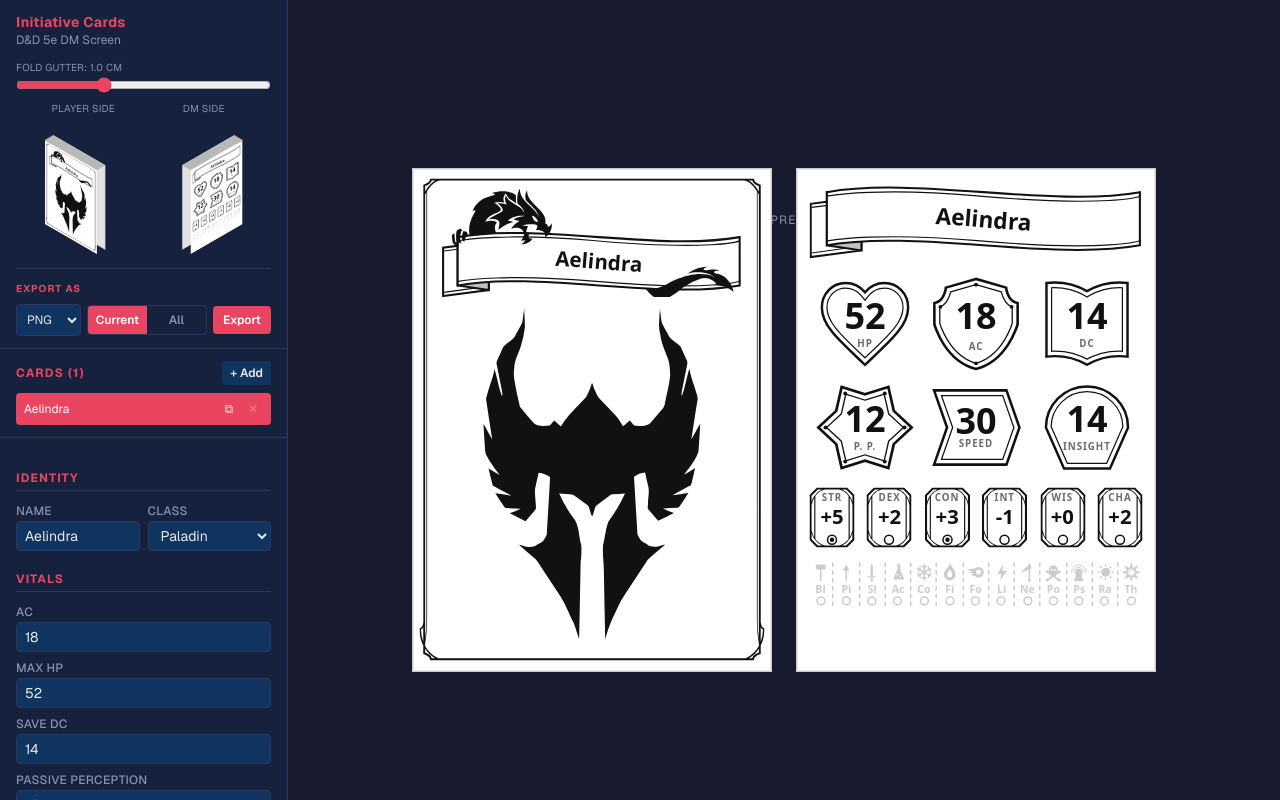
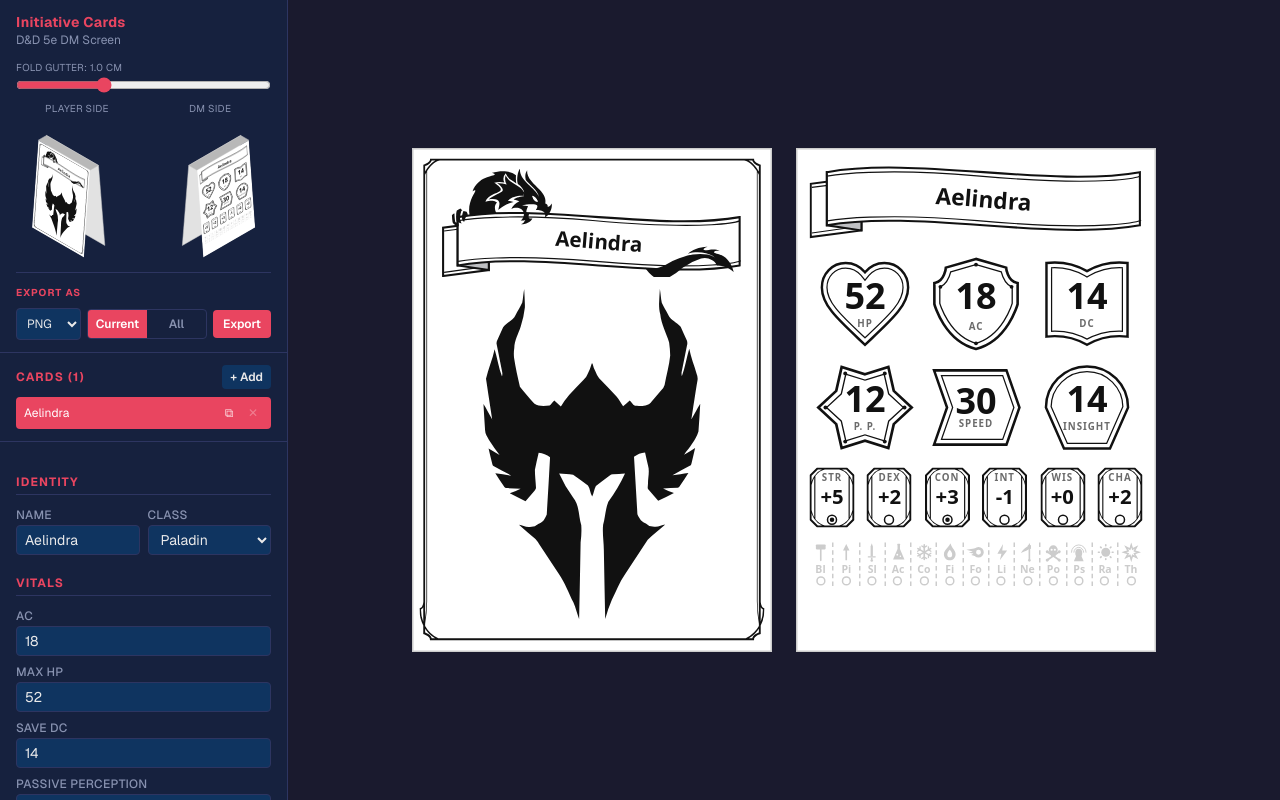
Before and after one commit to Jackclarke95/initiative-card-generator, a Next.js app: page / in a window 1280 px wide. Built offline with nearby package versions, Linux system fonts and the light colour scheme.

Commit message:
Render cards as tents, not 90 degrees

```diff
--- a/app/page.tsx
+++ b/app/page.tsx
@@ -359,17 +359,9 @@ export default function Home() {
 
       {/* Preview */}
       <main className="flex-1 overflow-auto flex items-center justify-center p-8">
-        <div className="flex flex-col items-center gap-4">
-          <p
-            className="text-xs uppercase tracking-widest mb-2"
-            style={{ color: "var(--text-muted)" }}
-          >
-            Live Preview
-          </p>
-          {/* Scale the spread up so it's comfortable to review on screen */}
-          <div style={{ transform: "scale(1.5)" }}>
-            <CardSpread card={activeCard} />
-          </div>
+        {/* Scale the spread up so it's comfortable to review on screen */}
+        <div style={{ transform: "scale(1.5)" }}>
+          <CardSpread card={activeCard} />
         </div>
       </main>
 
--- a/components/FoldedCardPreview.tsx
+++ b/components/FoldedCardPreview.tsx
@@ -23,6 +23,11 @@ const SCALE = 0.25;
 const PX_PER_CM = 96 / 2.54;
 const COS30 = Math.cos(Math.PI / 6);
 const SIN30 = Math.sin(Math.PI / 6);
+// Panels splay this many degrees past a flat 90° from the ridge, so the
+// fold reads as an open tent rather than a book lying perfectly flat.
+const TILT_DEG = -5;
+const COS_TILT = Math.cos((TILT_DEG * Math.PI) / 180);
+const SIN_TILT = Math.sin((TILT_DEG * Math.PI) / 180);
 
 interface Point {
   x: number;
@@ -39,12 +44,25 @@ function project(x: number, y: number, z: number): Point {
   };
 }
 
-function panelCorners(w: number, h: number, z: number) {
+// A panel hinged at its top edge (y = h, depth hingeZ) and tilted about
+// that hinge by TILT_DEG so its bottom edge swings further past
+// hingeZ — the top edge (the ridge) is untouched, only the free bottom
+// edge splays out, same as a tent panel leaning open past vertical.
+// `tiltSign` flips which way the bottom edge swings: the front and
+// back panels need opposite signs so they splay apart into a "V"
+// rather than both leaning the same way.
+function panelCorners(w: number, h: number, hingeZ: number, tiltSign: 1 | -1) {
+  function corner(x: number, y: number): Point {
+    const dy = y - h; // 0 at the hinge, -h at the bottom edge
+    const tiltedY = h + dy * COS_TILT;
+    const tiltedZ = hingeZ + tiltSign * dy * SIN_TILT;
+    return project(x, tiltedY, tiltedZ);
+  }
   return {
-    bl: project(0, 0, z),
-    br: project(w, 0, z),
-    tr: project(w, h, z),
-    tl: project(0, h, z),
+    bl: corner(0, 0),
+    br: corner(w, 0),
+    tr: corner(w, h),
+    tl: corner(0, h),
   };
 }
 
@@ -75,11 +93,11 @@ export default function FoldedCardPreview({
   const D = Math.max(0, gutterHeightCm * PX_PER_CM * SCALE);
   const maxD = Math.max(0, maxGutterHeightCm * PX_PER_CM * SCALE);
 
-  const front = panelCorners(W, H, 0);
-  const back = panelCorners(W, H, -D);
+  const front = panelCorners(W, H, 0, 1);
+  const back = panelCorners(W, H, -D, -1);
   // The widest the back panel could ever swing to — used only to fix
   // the SVG's own dimensions, not to place anything.
-  const maxBack = panelCorners(W, H, -maxD);
+  const maxBack = panelCorners(W, H, -maxD, -1);
 
   const bounds = [
     front.bl,
```
